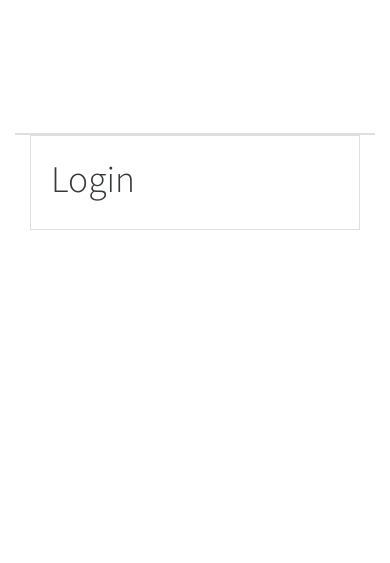
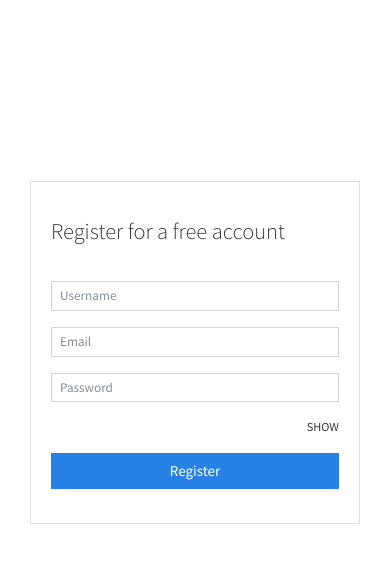
Before and after one commit to fcucullu/django-finance-webapp, a Django app: page /authentication/login in a window 390 px wide. Shown: the top 563 px of the page. Run offline with Django 5.2, Linux system fonts and the light colour scheme; some libraries are stand-ins or nearby versions.

Commit message:
add register form and error messaging

```diff
--- a/authentication/urls.py
+++ b/authentication/urls.py
@@ -1,9 +1,11 @@
-from .views import RegistrationView
+from .views import RegistrationView, UsernameValidationView
 from django.urls import path
+from django.views.decorators.csrf import csrf_exempt
 
 urlpatterns = [
     path('register', RegistrationView.as_view(), name='register'),
     path('login', RegistrationView.as_view(), name='login'),
     path('reset-password', RegistrationView.as_view(), name='reset-password'),
     path('set-newpassword', RegistrationView.as_view(), name='set-newpassword'),
+    path('validate-username', csrf_exempt(UsernameValidationView.as_view()), name="validate-username")
 ]
--- a/authentication/views.py
+++ b/authentication/views.py
@@ -1,7 +1,23 @@
 from django.shortcuts import render
 from django.views import View
+from django.http import JsonResponse
+from django.contrib.auth.models import User
+import json
 
-# Create your views here.
+
+
+class UsernameValidationView(View):
+    def post(self, request):
+        data=json.loads(request.body)
+        username = data['username']
+
+        if not str(username).isalnum():
+            return JsonResponse({'username_error':'username should only contain alphanumeric characters'}, status=400)
+
+        if User.objects.filter(username=username).exists():
+            return JsonResponse({'username_error':'username is used, please choose another one'}, status=409)
+
+        return JsonResponse({'username_valid': True})
 
 class RegistrationView(View):
     def get(self, request):
--- /dev/null
+++ b/financeproject/static/js/register.js
@@ -0,0 +1,26 @@
+const usernameField = document.querySelector("#usernameField");
+const feedBackArea = document.querySelector(".invalid_feedback");
+
+usernameField.addEventListener("keyup", (e) => {
+  console.log("7777", 77777);
+  const usernameVal = e.target.value;
+
+  usernameField.classList.remove("is-invalid");
+  feedBackArea.style.display = "none";
+
+  if (usernameVal.length > 0) {
+    fetch("/authentication/validate-username", {
+      body: JSON.stringify({ username: usernameVal }),
+      method: "POST",
+    })
+      .then((res) => res.json())
+      .then((data) => {
+        console.log("data", data);
+        if (data.username_error) {
+          usernameField.classList.add("is-invalid");
+          feedBackArea.style.display = "block";
+          feedBackArea.innerHTML = `<p>${data.username_error}</p>`;
+        }
+      });
+  }
+});
--- a/templates/authentication/register.html
+++ b/templates/authentication/register.html
@@ -1,9 +1,60 @@
-{% extends "base_auth.html" %} {% block content %}
+{% extends "base_auth.html" %}
 
-<div class="card">
-  <div class="card-body">
-    <h1>Login</h1>
+{% load static %}
+
+{% block content %}
+
+<div class="row justify-content-center">
+  <div class="col-md-5">
+    <div class="card mt-5">
+      <div class="card-body">
+        <div class="card-title py-3">
+          <h4>Register for a free account</h4>
+        </div>
+
+        <form action="" method="post">
+          <div class="form-group">
+            <input
+              type="text"
+              name="username"
+              placeholder="Username"
+              id="usernameField"
+              class="form-control form-control-sm"
+            />
+          </div>
+          <div class="invalid_feedback invalid-feedback" style="display:none">
+
+          </div>
+          <div class="form-group">
+            <input
+              type="email"
+              name="email"
+              placeholder="Email"
+              id="emailField"
+              class="form-control form-control-sm"
+            />
+          </div>
+          <div class="form-group">
+            <input
+              type="password"
+              name="password"
+              placeholder="Password"
+              id="passwordField"
+              class="form-control form-control-sm"
+            />
+            <small class="float-right py-3">SHOW</small>
+          </div>
+          <input
+            type="submit"
+            value="Register"
+            class="btn btn-block btn-primary"
+          />
+        </form>
+      </div>
+    </div>
   </div>
 </div>
 
+<script src="{% static "js/register.js" %}"></script>
+
 {% endblock %}
--- a/templates/base_auth.html
+++ b/templates/base_auth.html
@@ -15,13 +15,8 @@
   <body>
 
 
-<div class="container-fluid">
-  <div class="row">
+    <main role="main" class="col-md-12">
 
-    <main role="main" class="col-md-12">
-      <div class="card"></div>
-
-      </div>
 
       <div class="col-md-3"></div>
       <div class="col-md-6">
@@ -31,8 +26,6 @@
         {% endblock %}
 
       </div>
-
-      <div class="col-md-3"></div>
 
 
     </main>
```
